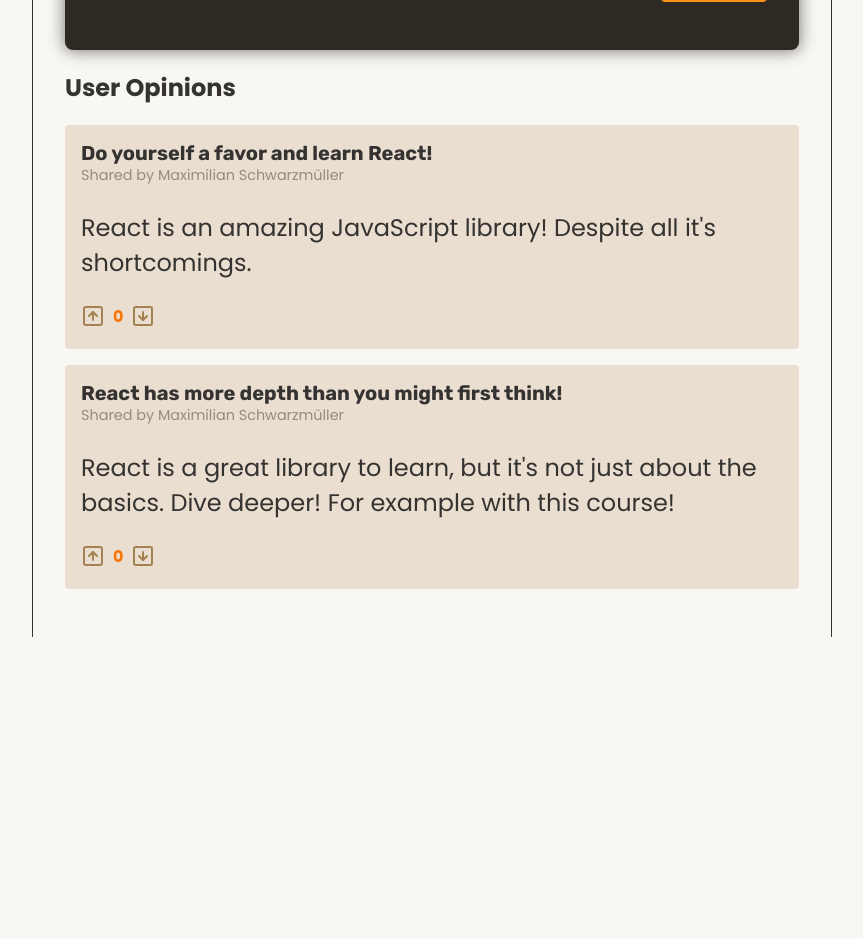
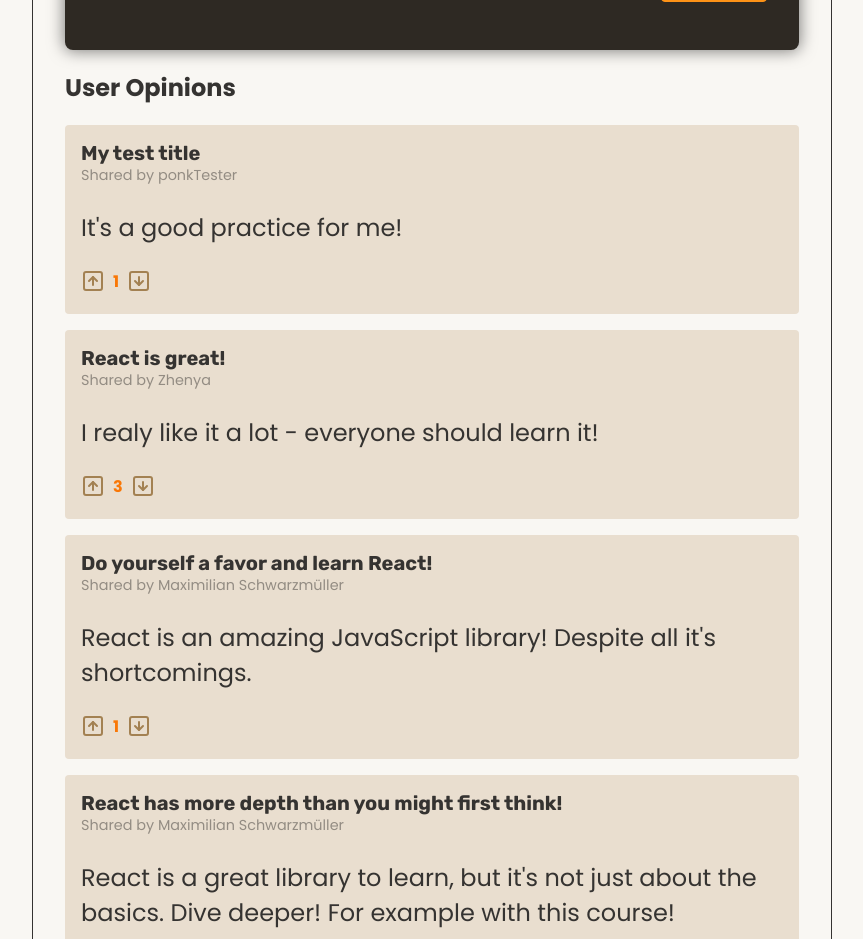
Before and after one commit to shinoby85/react-udemy, a React (Vite) app: page / in a window 1280 px wide. Shown: the part 660-1599 px from the top of the page, without its empty margins (208-1071 px from the left). Before the commit the page ends 1345 px from the top, so only its background shows below. Built offline with nearby package versions, Linux system fonts and the light colour scheme; data requests are answered from the project's data file.

Commit message:
Use async actions

```diff
--- a/backend/db.json
+++ b/backend/db.json
@@ -1,11 +1,25 @@
 {
   "opinions": [
+    {
+      "id": 1739778365923,
+      "votes": 1,
+      "userName": "ponkTester",
+      "title": "My test title",
+      "body": "It's a good practice for me!"
+    },
+    {
+      "id": 1739777549632,
+      "votes": 3,
+      "userName": "Zhenya",
+      "title": "React is great!",
+      "body": "I realy like it a lot - everyone should learn it!"
+    },
     {
       "id": 1,
       "userName": "Maximilian Schwarzmüller",
       "title": "Do yourself a favor and learn React!",
       "body": "React is an amazing JavaScript library!\n\nDespite all it's shortcomings.",
-      "votes": 0
+      "votes": 1
     },
     {
       "id": 2,
--- a/src/components/NewOpinion.jsx
+++ b/src/components/NewOpinion.jsx
@@ -1,27 +1,68 @@
+import {use, useActionState} from 'react';
+import {OpinionsContext} from "../store/opinions-context.jsx";
+import Submit from "./Submit.jsx";
+
 export function NewOpinion() {
+  const {addOpinion} = use(OpinionsContext);
+
+  async function shareOpinionAction(prevState, formData) {
+    const userName = formData.get('userName');
+    const title = formData.get('title');
+    const body = formData.get('body');
+
+    const errors = [];
+
+    if (!userName.trim()) {
+      errors.push('Please provide your name');
+    }
+    if (title.trim().length < 5) {
+      errors.push('Title must be at least 5 characters long');
+    }
+    if (body.trim().length < 10 || body.trim().length > 300) {
+      errors.push('Opinion must be between 0 and 300 characters long');
+    }
+
+    if (errors.length > 0) {
+      return {
+        errors,
+        enteredValues: {
+          userName,
+          title,
+          body,
+        }
+      }
+    }
+    await addOpinion({title, body, userName});
+    return {
+      errors: null
+    }
+  }
+
+  const [formState, formActionState] = useActionState(shareOpinionAction, {errors: null, enteredValues: null});
   return (
     <div id="new-opinion">
       <h2>Share your opinion!</h2>
-      <form>
+      <form action={formActionState}>
         <div className="control-row">
           <p className="control">
             <label htmlFor="userName">Your Name</label>
-            <input type="text" id="userName" name="userName" />
+            <input type="text" id="userName" name="userName" defaultValue={formState.enteredValues?.userName}/>
           </p>
 
           <p className="control">
             <label htmlFor="title">Title</label>
-            <input type="text" id="title" name="title" />
+            <input type="text" id="title" name="title" defaultValue={formState.enteredValues?.title}/>
           </p>
         </div>
         <p className="control">
           <label htmlFor="body">Your Opinion</label>
-          <textarea id="body" name="body" rows={5}></textarea>
+          <textarea id="body" name="body" rows={5} defaultValue={formState.enteredValues?.body}></textarea>
         </p>
 
-        <p className="actions">
-          <button type="submit">Submit</button>
-        </p>
+        {formState.errors && <ul className="errors">
+          {formState.errors.map(error => <li key={error}>{error}</li>)}
+        </ul>}
+        <Submit/>
       </form>
     </div>
   );
--- a/src/components/Opinion.jsx
+++ b/src/components/Opinion.jsx
@@ -1,4 +1,26 @@
-export function Opinion({ opinion: { id, title, body, userName, votes } }) {
+import {OpinionsContext} from "../store/opinions-context.jsx";
+import {use, useActionState, useOptimistic} from "react";
+
+export function Opinion({opinion: {id, title, body, userName, votes}}) {
+  const {upvoteOpinion, downvoteOpinion} = use(OpinionsContext);
+
+  const [optimisticVotes, setVotesOptimistically] = useOptimistic(votes, (prevVotes, mode) => (mode === 'up' ? prevVotes + 1 : prevVotes - 1));
+
+  async function upvoteAction() {
+    setVotesOptimistically('up');
+    await upvoteOpinion(id);
+
+  }
+
+  async function downvoteAction() {
+    setVotesOptimistically('down');
+    await downvoteOpinion(id);
+
+  }
+
+  const [upvoteFormState, upvoteFormAction, upvotePending] = useActionState(upvoteAction, null);
+  const [downvoteFormState, downvoteFormAction, downvotePending] = useActionState(downvoteAction, null);
+
   return (
     <article>
       <header>
@@ -7,7 +29,7 @@ export function Opinion({ opinion: { id, title, body, userName, votes } }) {
       </header>
       <p>{body}</p>
       <form className="votes">
-        <button>
+        <button formAction={upvoteFormAction} disabled={upvotePending || downvotePending}>
           <svg
             xmlns="http://www.w3.org/2000/svg"
             width="24"
@@ -19,15 +41,15 @@ export function Opinion({ opinion: { id, title, body, userName, votes } }) {
             strokeLinecap="round"
             strokeLinejoin="round"
           >
-            <rect width="18" height="18" x="3" y="3" rx="2" />
-            <path d="m16 12-4-4-4 4" />
-            <path d="M12 16V8" />
+            <rect width="18" height="18" x="3" y="3" rx="2"/>
+            <path d="m16 12-4-4-4 4"/>
+            <path d="M12 16V8"/>
           </svg>
         </button>
 
-        <span>{votes}</span>
+        <span>{optimisticVotes}</span>
 
-        <button>
+        <button formAction={downvoteFormAction} disabled={upvotePending || downvotePending}>
           <svg
             xmlns="http://www.w3.org/2000/svg"
             width="24"
@@ -39,9 +61,9 @@ export function Opinion({ opinion: { id, title, body, userName, votes } }) {
             strokeLinecap="round"
             strokeLinejoin="round"
           >
-            <rect width="18" height="18" x="3" y="3" rx="2" />
-            <path d="M12 8v8" />
-            <path d="m8 12 4 4 4-4" />
+            <rect width="18" height="18" x="3" y="3" rx="2"/>
+            <path d="M12 8v8"/>
+            <path d="m8 12 4 4 4-4"/>
           </svg>
         </button>
       </form>
--- /dev/null
+++ b/src/components/Submit.jsx
@@ -0,0 +1,10 @@
+import {useFormStatus} from "react-dom";
+
+export default function Submit() {
+  const {pending} = useFormStatus();
+  return (
+    <p className="actions">
+      <button type="submit" disabled={pending}>{pending ? 'Submitting...' : 'Submit'}</button>
+    </p>
+  )
+}
--- a/src/store/opinions-context.jsx
+++ b/src/store/opinions-context.jsx
@@ -1,13 +1,16 @@
-import { createContext, useEffect, useState } from 'react';
+import {createContext, useEffect, useState} from 'react';
 
 export const OpinionsContext = createContext({
   opinions: null,
-  addOpinion: (opinion) => {},
-  upvoteOpinion: (id) => {},
-  downvoteOpinion: (id) => {},
+  addOpinion: (opinion) => {
+  },
+  upvoteOpinion: (id) => {
+  },
+  downvoteOpinion: (id) => {
+  },
 });
 
-export function OpinionsContextProvider({ children }) {
+export function OpinionsContextProvider({children}) {
   const [opinions, setOpinions] = useState();
 
   useEffect(() => {
@@ -37,22 +40,34 @@ export function OpinionsContextProvider({ children }) {
     setOpinions((prevOpinions) => [savedOpinion, ...prevOpinions]);
   }
 
-  function upvoteOpinion(id) {
+  async function upvoteOpinion(id) {
+    const response = await fetch(`http://localhost:3000/opinions/${id}/upvote`, {
+      method: 'POST',
+    });
+    if (!response.ok) {
+      return;
+    }
     setOpinions((prevOpinions) => {
       return prevOpinions.map((opinion) => {
         if (opinion.id === id) {
-          return { ...opinion, votes: opinion.votes + 1 };
+          return {...opinion, votes: opinion.votes + 1};
         }
         return opinion;
       });
     });
   }
 
-  function downvoteOpinion(id) {
+  async function downvoteOpinion(id) {
+    const response = await fetch(`http://localhost:3000/opinions/${id}/downvote`, {
+      method: 'POST',
+    });
+    if (!response.ok) {
+      return;
+    }
     setOpinions((prevOpinions) => {
       return prevOpinions.map((opinion) => {
         if (opinion.id === id) {
-          return { ...opinion, votes: opinion.votes - 1 };
+          return {...opinion, votes: opinion.votes - 1};
         }
         return opinion;
       });
```
Also changed, not shown: 1 other file (tests, documents, lock files or other folders).
